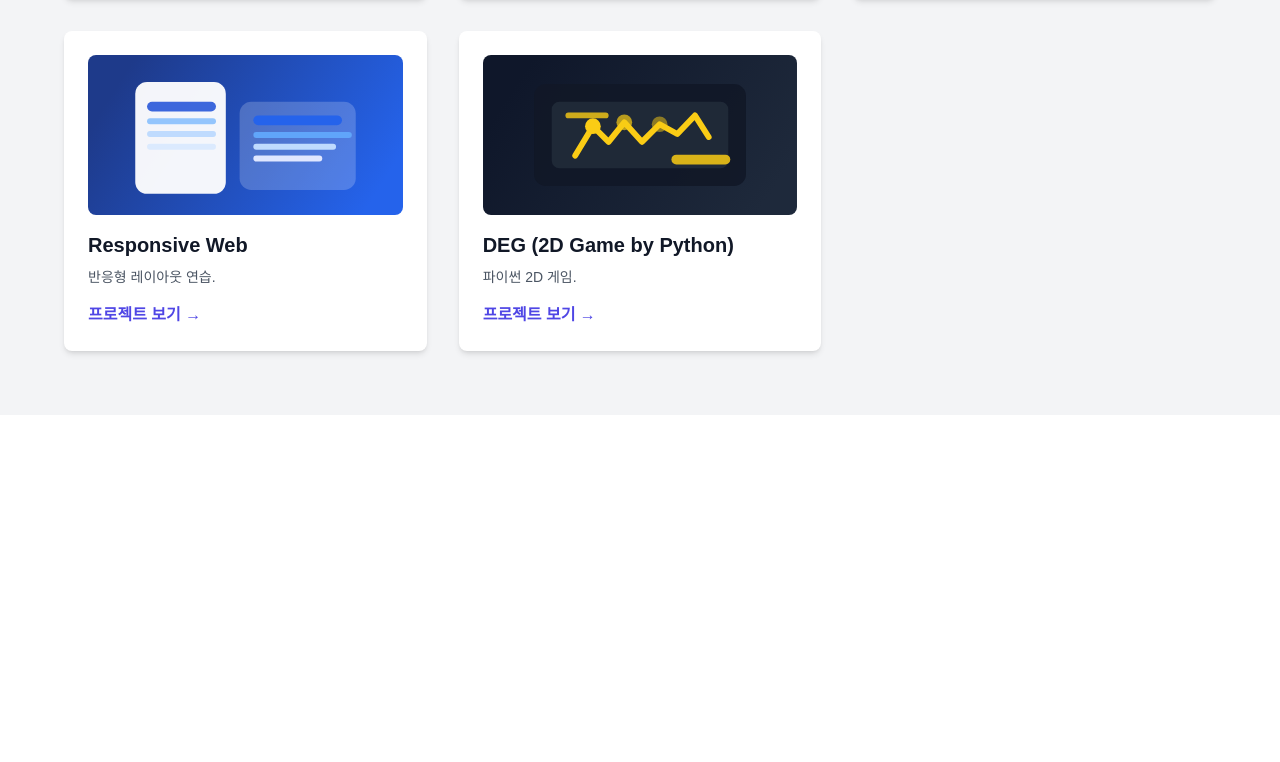
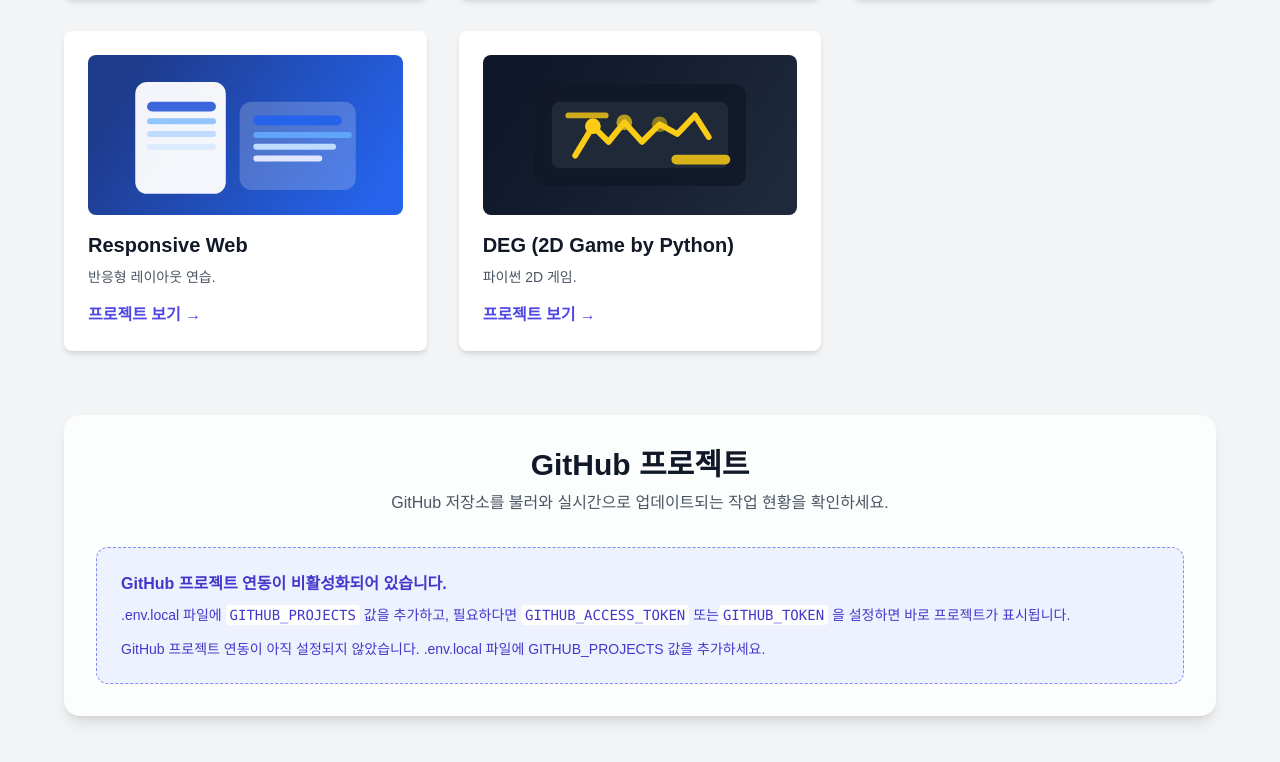
Before and after one commit to aidenjangkkj/my-next-app, a Next.js app: page /projects in a window 1280 px wide. Shown: the part 1609-2371 px from the top of the page. Before the commit the page ends 2024 px from the top, so only its background shows below. Built offline with nearby package versions, Linux system fonts and the light colour scheme.

Commit message:
github 섹션 추가

```diff
--- a/pages/projects/index.tsx
+++ b/pages/projects/index.tsx
@@ -184,7 +184,7 @@
           )}
         </div>
 
-        {/* <section className="mx-auto mt-16 max-w-6xl rounded-2xl bg-white/80 p-8 shadow-lg">
+        <section className="mx-auto mt-16 max-w-6xl rounded-2xl bg-white/80 p-8 shadow-lg">
           <div className="mb-8 text-center">
             <h2 className="text-3xl font-bold text-gray-900">GitHub 프로젝트</h2>
             <p className="mt-2 text-gray-600">
@@ -324,7 +324,7 @@
               {formattedGithubErrors}
             </pre>
           )}
-        </section> */}
+        </section>
       </main>
     </div>
   );
```
